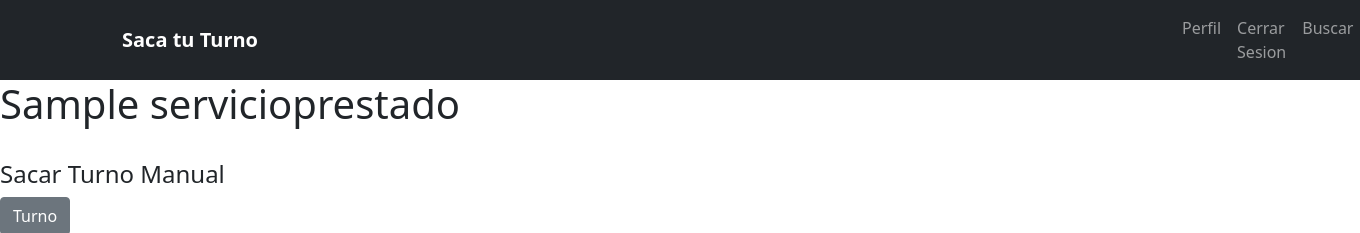
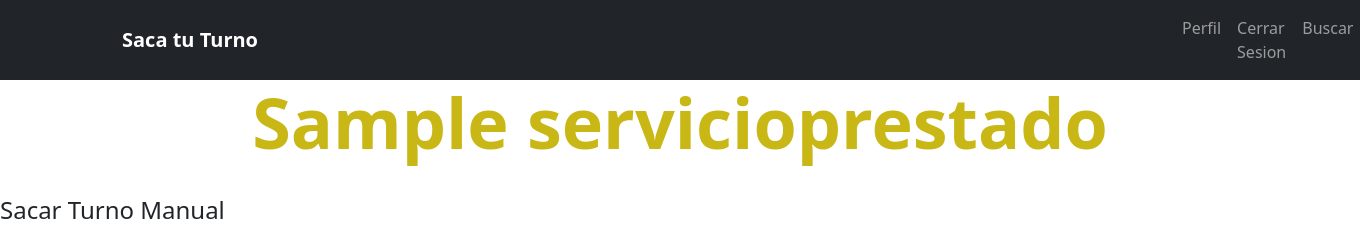
Before and after one commit to UlisesCravero/tp_ing_web_grupo_6, a Django app: page /agenda/1/ in a window 1360 px wide. Shown: the top 233 px of the page. Run offline with Django 3.2, Linux system fonts and the light colour scheme; a user stored in the database is signed in; tables that the repository leaves empty hold one stand-in row (values such as "Sample post").

Commit message:
cambios finales v56

```diff
--- a/sacatuturno/templates/agenda.html
+++ b/sacatuturno/templates/agenda.html
@@ -6,7 +6,7 @@
         <h4 style = "margin: 0 auto; text-align: center; color: green">{{message}}</h2>
     {% endfor %}
 
-    <h1>{{servicio.nombre}}</h1>
+    <h6 class="centeralign colorcito negrita tituloTurno " style="font-size: 70px !important;">{{servicio.nombre}}</h6>
     <br>
 
     <h4>Sacar Turno Manual</h4>
@@ -26,8 +26,8 @@
                     <div class="card-body">
                         <h4 class="card-title letracaja colorcito text-uppercase">{{t.cliente.first_name}} {{t.cliente.last_name}}</h4>
                         <h6 class="card-subtitle letracaja mb-2 text-muted"> {{t.fecha_inicio }}</h6>
-                        <button class="rightalign colorcito"> <a href="{% url 'cambiar_estado_turno' t.servicio.id t.id 1 %}" class="card-link luisito">Aceptar</a> </button>
-                        <button class="rightalign colorcito"> <a href="{% url 'cambiar_estado_turno' t.servicio.id t.id 0 %}" class="card-link luisito">Rechazar</a> </button>
+                        <button class="rightalign colorcito btn btn-secondary"> <a href="{% url 'cambiar_estado_turno' t.servicio.id t.id 1 %}" class="card-link luisito">Aceptar</a> </button>
+                        <button class="rightalign colorcito btn btn-secondary"> <a href="{% url 'cambiar_estado_turno' t.servicio.id t.id 0 %}" class="card-link luisito">Rechazar</a> </button>
                     </div>
                 </div>
             {% empty %}
--- a/sacatuturno/templates/logout.html
+++ b/sacatuturno/templates/logout.html
@@ -1,6 +1,6 @@
 {% include "base.html" %}
 
-<h1 style="color: black;">Gracias por utilizar el sitio</h1>
+<h1 class="centeralign colorcito negrita tituloTurno">Gracias por utilizar el sitio</h1>
 
 <script type="text/javascript">
     //Redireccionamiento tras 5 segundos
--- a/sacatuturno/templates/turno.html
+++ b/sacatuturno/templates/turno.html
@@ -18,7 +18,7 @@
           <div class="p-2"><p style="font-weight: bold;">fecha</p></div>
           <div class="p-2">{{form.fecha_inicio}}</div>
         </div>
-        <div class="d-flex justify-content-start">
+        <div class="d-flex flex-column">
           {% if request.user.id ==  id_propietario %}
             <div class="p-2"><p style="font-weight: bold;"> Ingrese el nombre del cliente</p></div>
             <div class="p-2">{{form.cliente_aux}}</div>
```
